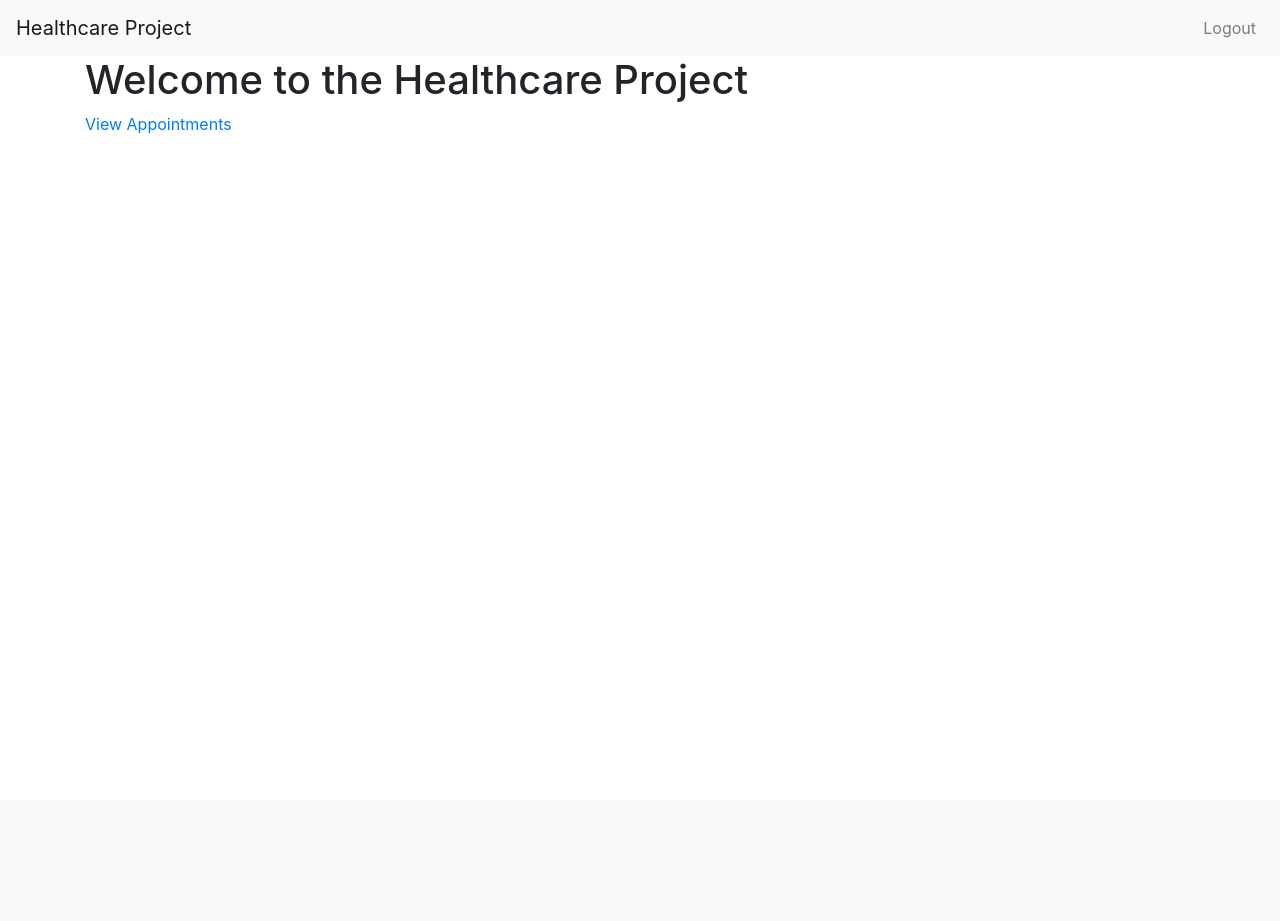
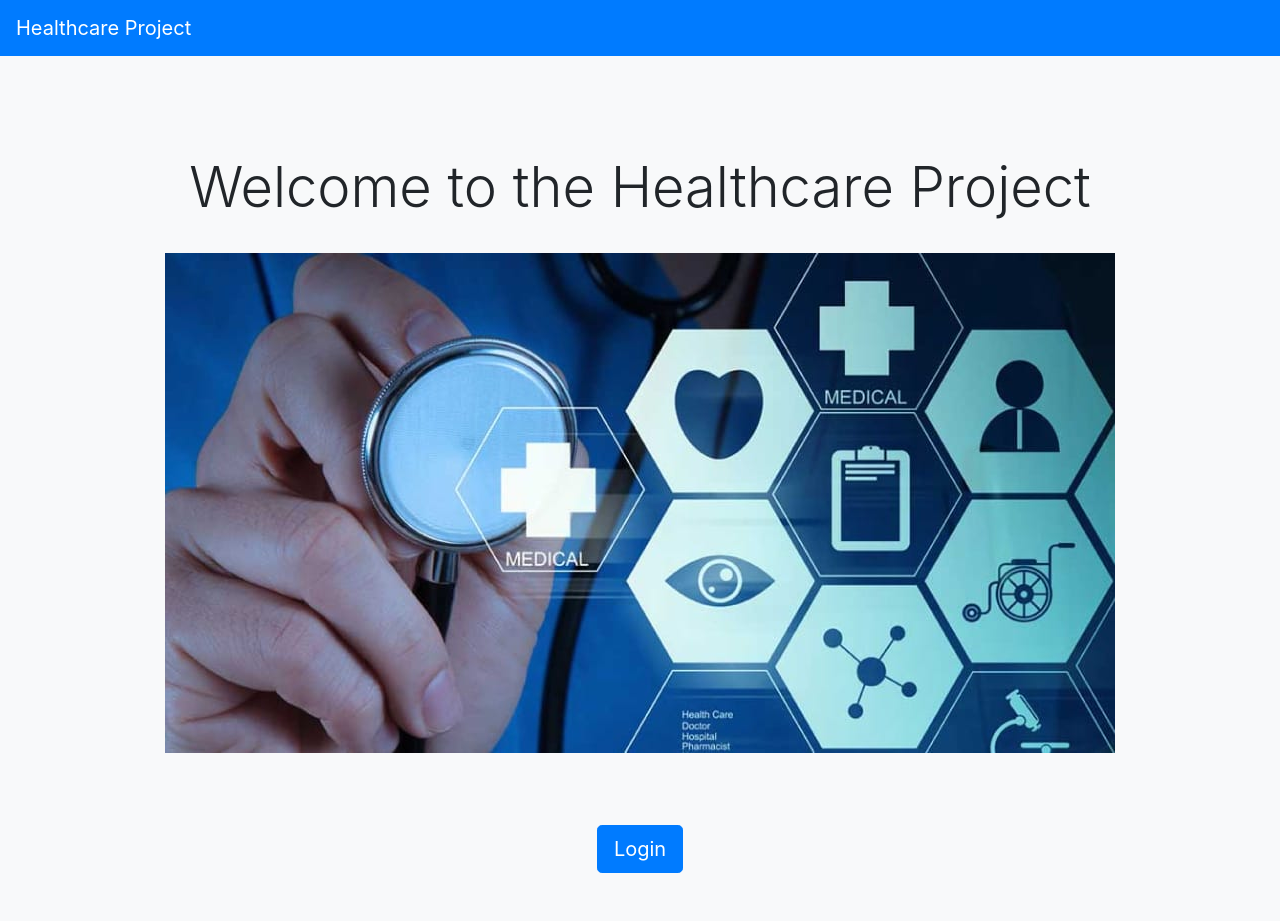
Before and after one commit to shailesh-houzeo/hospital-management, a Django app: page / in a window 1280 px wide. Before the commit the page ends 133 px from the top, so only its background shows below. Run offline with Django 5.2, Linux system fonts and the light colour scheme; the visitor is signed in with stand-in values (Sample User, id 1); some libraries are stand-ins or nearby versions.

Commit message:
added banner to the home page

```diff
--- a/healthcare_app/templates/healthcare_app/base.html
+++ b/healthcare_app/templates/healthcare_app/base.html
@@ -7,10 +7,10 @@
     <link rel="stylesheet" href="https://stackpath.bootstrapcdn.com/bootstrap/4.5.2/css/bootstrap.min.css">
 </head>
 <body>
-    <nav class="navbar navbar-expand-lg navbar-light bg-light">
+    <nav class="navbar navbar-expand-lg navbar-dark bg-primary">
         <a class="navbar-brand" href="{% url 'home' %}">Healthcare Project</a>
         <div class="collapse navbar-collapse">
-            <ul class="navbar-nav ml-auto">
+            <!-- <ul class="navbar-nav ml-auto">
                 {% if user.is_authenticated %}
                     <li class="nav-item">
                         <a class="nav-link" href="{% url 'logout' %}">Logout</a>
@@ -23,7 +23,7 @@
                         <a class="nav-link" href="{% url 'register' %}">Register</a>
                     </li>
                 {% endif %}
-            </ul>
+            </ul> -->
         </div>
     </nav>
     <div class="container">
--- a/healthcare_app/templates/healthcare_app/home.html
+++ b/healthcare_app/templates/healthcare_app/home.html
@@ -1,8 +1,31 @@
 {% extends 'healthcare_app/base.html' %}
+
+{% load static %} <!-- Load the static template tag library -->
 
 {% block title %}Home{% endblock %}
 
 {% block content %}
-<h1>Welcome to the Healthcare Project</h1>
-<a href="{% url 'appointment_list' %}">View Appointments</a>
+<style>
+    /* Custom styles for the healthcare app */
+body {
+    background-color: #f8f9fa;
+}
+
+.navbar {
+    margin-bottom: 20px;
+}
+
+.text-center {
+    padding-top: 50px;
+}
+
+</style>
+<div class="text-center my-5">
+    <h1 class="display-4">Welcome to the Healthcare Project</h1>
+    <img src="{% static 'healthcare_app/banner.jpeg' %}" alt="Healthcare Banner" class="img-fluid my-4">
+    <br>
+    <br>
+    <br>
+    <a href="/admin" class="btn btn-primary btn-lg">Login</a>
+</div>
 {% endblock %}
```
Also changed, not shown: healthcare_project/settings.py (+10 -1 lines), static/healthcare_app/banner.jpeg (added).
